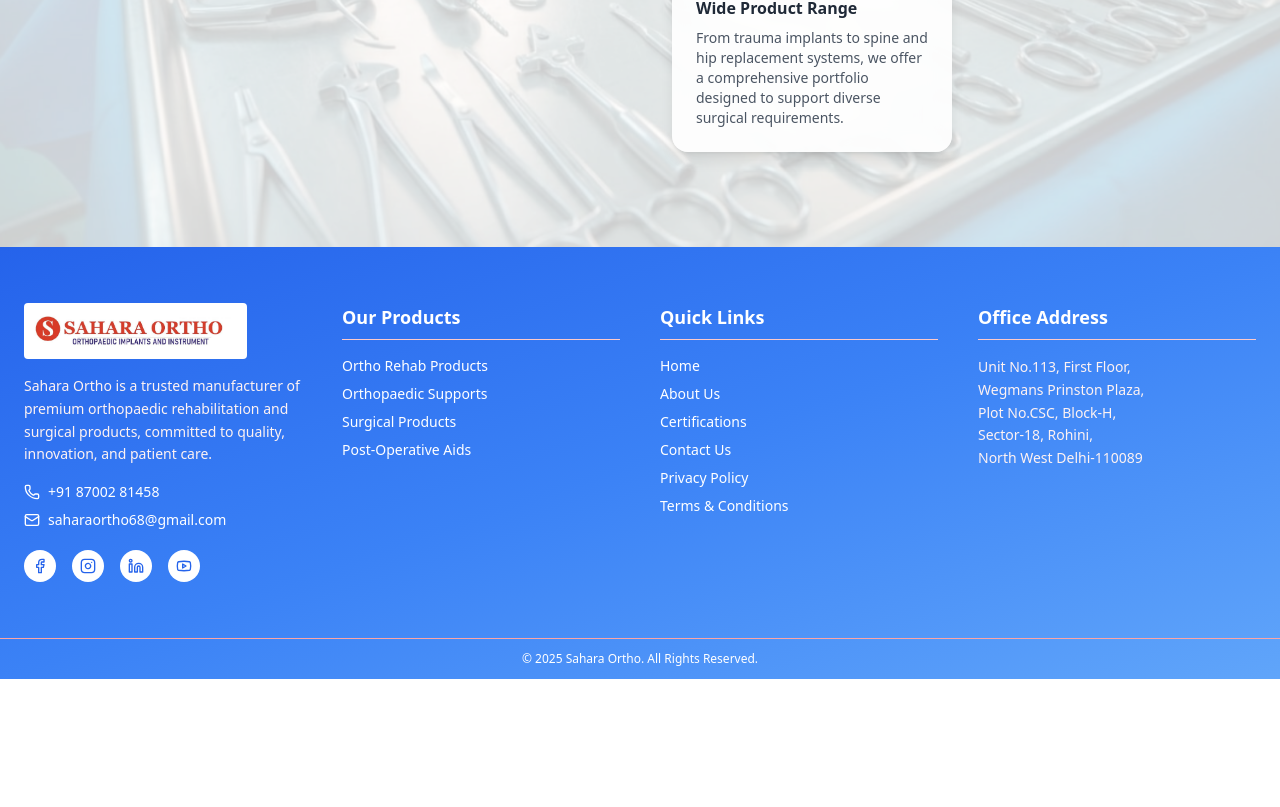
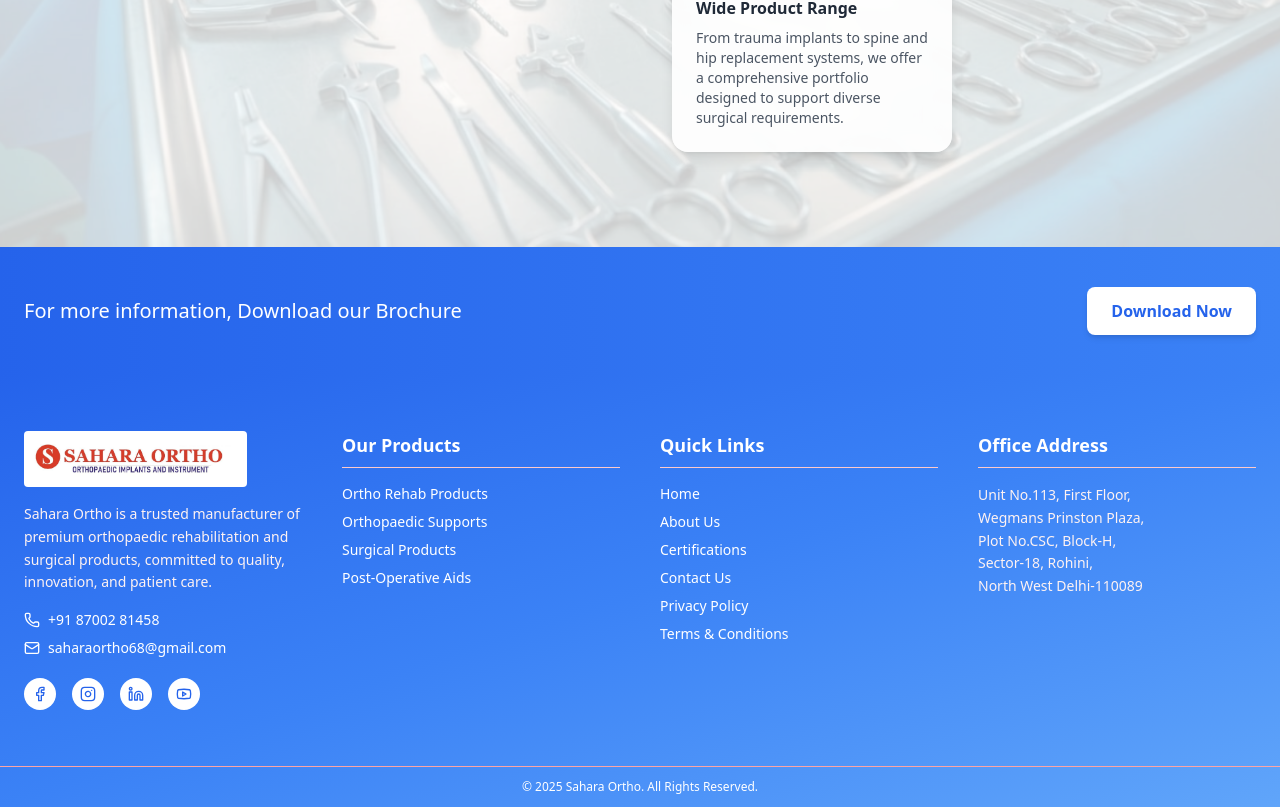
Before and after one commit to Siya-12/Sahara-Ortho, a React (Vite) app: page / in a window 1280 px wide. Shown: the part 693-1500 px from the top of the page. Before the commit the page ends 1372 px from the top, so only its background shows below. Built offline with nearby package versions, Linux system fonts and the light colour scheme.

Commit message:
brochure

```diff
--- /dev/null
+++ b/src/components/brochureCTA.jsx
@@ -0,0 +1,23 @@
+export default function BrochureCTA() {
+  return (
+    <section className="w-full bg-gradient-to-r from-blue-600 to-blue-500">
+      <div className="max-w-7xl mx-auto px-6 py-10 flex flex-col md:flex-row items-center justify-between gap-6">
+
+        {/* Text */}
+        <p className="text-white text-lg md:text-xl font-medium text-center md:text-left">
+          For more information, Download our Brochure
+        </p>
+
+        {/* Button */}
+        <a
+          href="/brochure.pdf"
+          download
+          className="inline-flex items-center gap-2 bg-white text-blue-600 font-semibold px-6 py-3 rounded-lg shadow-md hover:bg-blue-100 transition-all duration-300"
+        >
+          Download Now
+        </a>
+
+      </div>
+    </section>
+  );
+}
--- a/src/pages/Home.jsx
+++ b/src/pages/Home.jsx
@@ -1,10 +1,12 @@
 import Hero from "../components/Hero";
+import BrochureCTA from "../components/brochureCTA";
 
 
 const Home = () => {
   return (
     <>
       <Hero />
+       <BrochureCTA />
       {/* more home-only sections */}
     </>
   );
```
Also changed, not shown: 1 other file (tests, documents, lock files or other folders).
